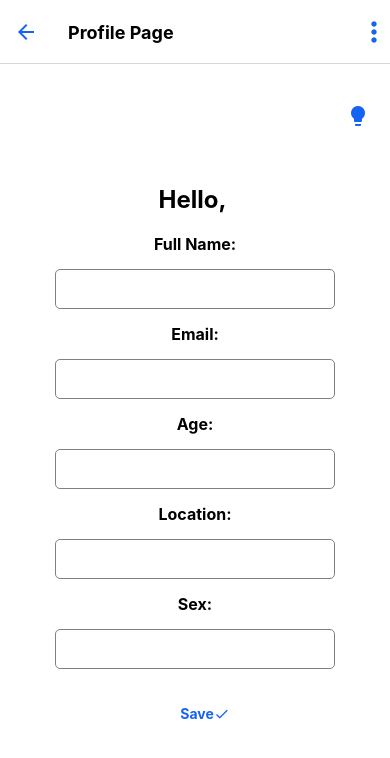
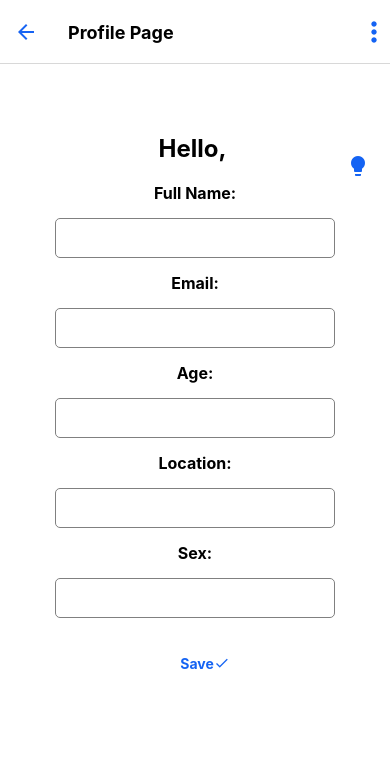
Before and after one commit to TUDublin/code-and-docs-X00164441, a React Native app in the folder fitness-project/: screen /Profile in a window 390 px wide. Shown: the top 758 px of the page. Built offline with nearby package versions, Linux system fonts and the light colour scheme; no server answers.

Commit message:
All input fields now light up when active. UserScreen now wrapped in a ScrollView to prevent keyboard from blocking input fields

```diff
--- a/fitness-project/screens/UserProfile/CalorieTrackerScreen.js
+++ b/fitness-project/screens/UserProfile/CalorieTrackerScreen.js
@@ -9,7 +9,7 @@ import {
 } from "react-native";
 import { DarkModeContext } from "../../DarkModeContext";
 
-const styles = (isDarkMode) =>
+const styles = (isDarkMode, activeInput) =>
   StyleSheet.create({
     container: {
       flex: 1,
@@ -23,9 +23,9 @@ const styles = (isDarkMode) =>
       marginBottom: 20,
       color: isDarkMode ? "white" : "black",
     },
-    input: {
+    inputField: (inputName) => ({
       height: 40,
-      borderColor: "gray",
+      borderColor: activeInput === inputName ? "#1463F3" : "gray",
       borderWidth: 1,
       padding: 10,
       marginVertical: 5,
@@ -33,7 +33,7 @@ const styles = (isDarkMode) =>
       borderRadius: 5,
       backgroundColor: isDarkMode ? "#3b3b3b" : "white",
       color: isDarkMode ? "white" : "black",
-    },
+    }),
     foodItem: {
       borderWidth: 1,
       borderColor: "gray",
@@ -125,11 +125,13 @@ const CalorieTrackerScreen = () => {
     <View style={styles(isDarkMode).container}>
       <Text style={styles(isDarkMode).title}>Nutritional Data</Text>
       <TextInput
-        style={styles(isDarkMode).input}
+        style={styles(isDarkMode, activeInput).inputField("foodInput")}
         onChangeText={setQuery}
         value={query}
         placeholder="Enter food query"
         placeholderTextColor={isDarkMode ? "white" : "black"}
+        onFocus={() => setActiveInput("foodInput")}
+        onBlur={() => setActiveInput(null)}
       />
       <Button title="Search" onPress={fetchNutritionData} />
       <FlatList
--- a/fitness-project/screens/UserProfile/CreateWorkout.js
+++ b/fitness-project/screens/UserProfile/CreateWorkout.js
@@ -15,7 +15,7 @@ import { Switch } from "react-native";
 import { DarkModeContext } from "../../DarkModeContext";
 import { MaterialIcons } from "@expo/vector-icons";
 
-const styles = (isDarkMode) =>
+const styles = (isDarkMode, activeInput) =>
   StyleSheet.create({
     container: {
       flex: 1,
@@ -30,9 +30,9 @@ const styles = (isDarkMode) =>
       fontWeight: "bold",
       color: isDarkMode ? "white" : "black",
     },
-    inputField: {
+    inputField: (inputName) => ({
       height: 40,
-      borderColor: "gray",
+      borderColor: activeInput === inputName ? "#1463F3" : "gray",
       borderWidth: 1,
       padding: 10,
       marginVertical: 5,
@@ -40,7 +40,7 @@ const styles = (isDarkMode) =>
       borderRadius: 5,
       backgroundColor: isDarkMode ? "#3b3b3b" : "white",
       color: isDarkMode ? "white" : "black",
-    },
+    }),
     createWorkoutButton: {
       backgroundColor: isDarkMode ? "#003d99" : "#46C263",
       paddingVertical: 10,
@@ -113,6 +113,7 @@ const CreateWorkout = () => {
   const { isDarkMode } = useContext(DarkModeContext);
   const currentUser = firebase.auth().currentUser;
   const [navmodalVisible, setnavModalVisible] = useState(false);
+  const [activeInput, setActiveInput] = useState(null);
 
   const navigateToDashboard = () => {
     setnavModalVisible(!navmodalVisible);
@@ -294,9 +295,11 @@ const CreateWorkout = () => {
       <ModalMenu />
       <Text style={styles(isDarkMode).field}>Workout Name:</Text>
       <TextInput
-        style={styles(isDarkMode).inputField}
+        style={styles(isDarkMode, activeInput).inputField("workoutName")}
         value={workoutName}
         onChangeText={setWorkoutName}
+        onFocus={() => setActiveInput("workoutName")}
+        onBlur={() => setActiveInput(null)}
       />
       <Text style={styles(isDarkMode).field}>Exercises:</Text>
       <ScrollView>
@@ -316,7 +319,6 @@ const CreateWorkout = () => {
       >
         <Text style={styles(isDarkMode).buttonText}>Create Workout</Text>
       </TouchableOpacity>
-
     </SafeAreaView>
   );
 };
--- a/fitness-project/screens/UserProfile/EditWorkout.js
+++ b/fitness-project/screens/UserProfile/EditWorkout.js
@@ -16,7 +16,7 @@ import { Switch } from "react-native";
 import { DarkModeContext } from "../../DarkModeContext";
 import { MaterialIcons } from "@expo/vector-icons";
 
-const styles = (isDarkMode) =>
+const styles = (isDarkMode, activeInput) =>
   StyleSheet.create({
     container: {
       flex: 1,
@@ -31,9 +31,9 @@ const styles = (isDarkMode) =>
       fontWeight: "bold",
       color: isDarkMode ? "white" : "black",
     },
-    inputField: {
+    inputField: (inputName) => ({
       height: 40,
-      borderColor: "gray",
+      borderColor: activeInput === inputName ? "#1463F3" : "gray",
       borderWidth: 1,
       padding: 10,
       marginVertical: 5,
@@ -41,7 +41,7 @@ const styles = (isDarkMode) =>
       borderRadius: 5,
       backgroundColor: isDarkMode ? "#3b3b3b" : "white",
       color: isDarkMode ? "white" : "black",
-    },
+    }),
     updateWorkoutButton: {
       backgroundColor: isDarkMode ? "#003d99" : "#46C263",
       paddingVertical: 10,
@@ -114,6 +114,7 @@ const EditWorkout = ({ route, navigation }) => {
   const [selectedExercises, setSelectedExercises] = useState({});
   const { isDarkMode } = useContext(DarkModeContext);
   const [navmodalVisible, setnavModalVisible] = useState(false);
+  const [activeInput, setActiveInput] = useState(null);
 
   const navigateToDashboard = () => {
     setnavModalVisible(!navmodalVisible);
@@ -359,9 +360,11 @@ const EditWorkout = ({ route, navigation }) => {
       <ModalMenu />
       <Text style={styles(isDarkMode).field}>Workout Name:</Text>
       <TextInput
-        style={styles(isDarkMode).inputField}
+        style={styles(isDarkMode, activeInput).inputField("workoutName")}
         value={workoutName}
         onChangeText={setWorkoutName}
+        onFocus={() => setActiveInput("workoutName")}
+        onBlur={() => setActiveInput(null)}
       />
       <Text style={styles(isDarkMode).field}>Exercises:</Text>
       <ScrollView>
--- a/fitness-project/screens/UserProfile/UserExercises.js
+++ b/fitness-project/screens/UserProfile/UserExercises.js
@@ -13,7 +13,7 @@ import { useNavigation } from "@react-navigation/native";
 import { DarkModeContext } from "../../DarkModeContext";
 import { MaterialIcons } from "@expo/vector-icons";
 
-const styles = (isDarkMode) =>
+const styles = (isDarkMode, activeInput) =>
   StyleSheet.create({
     container: {
       flex: 1,
@@ -28,9 +28,9 @@ const styles = (isDarkMode) =>
       fontWeight: "bold",
       color: isDarkMode ? "white" : "black",
     },
-    inputField: {
+    inputField: (inputName) => ({
       height: 40,
-      borderColor: "gray",
+      borderColor: activeInput === inputName ? "#1463F3" : "gray",
       borderWidth: 1,
       padding: 10,
       marginVertical: 5,
@@ -38,7 +38,7 @@ const styles = (isDarkMode) =>
       borderRadius: 5,
       backgroundColor: isDarkMode ? "#3b3b3b" : "white",
       color: isDarkMode ? "white" : "black",
-    },
+    }),
     addExercisesButton: {
       backgroundColor: isDarkMode ? "#003d99" : "#46C263",
       paddingVertical: 10,
@@ -120,6 +120,7 @@ export default function UserWorkouts() {
   const navigation = useNavigation();
   const { isDarkMode } = useContext(DarkModeContext);
   const [navmodalVisible, setnavModalVisible] = useState(false);
+  const [activeInput, setActiveInput] = useState(null);
 
   const navigateToDashboard = () => {
     setnavModalVisible(!navmodalVisible);
@@ -266,21 +267,27 @@ export default function UserWorkouts() {
       <ModalMenu />
       <Text style={styles(isDarkMode).field}>Exercise Name:</Text>
       <TextInput
-        style={styles(isDarkMode).inputField}
+        style={styles(isDarkMode, activeInput).inputField("exerciseName")}
         value={name}
         onChangeText={setName}
+        onFocus={() => setActiveInput("exerciseName")}
+        onBlur={() => setActiveInput(null)}
       />
       <Text style={styles(isDarkMode).field}>Body Part:</Text>
       <TextInput
-        style={styles(isDarkMode).inputField}
+        style={styles(isDarkMode, activeInput).inputField("bodyPart")}
         value={bodyPart}
         onChangeText={setBodyPart}
+        onFocus={() => setActiveInput("bodyPart")}
+        onBlur={() => setActiveInput(null)}
       />
       <Text style={styles(isDarkMode).field}>Image URL:</Text>
       <TextInput
-        style={styles(isDarkMode).inputField}
+        style={styles(isDarkMode, activeInput).inputField("imageURL")}
         value={imageUrl}
         onChangeText={setImageUrl}
+        onFocus={() => setActiveInput("imageURL")}
+        onBlur={() => setActiveInput(null)}
       />
       <TouchableOpacity style={styles(isDarkMode).addExercisesButton} onPress={addExercise}>
         <Text style={styles(isDarkMode).buttonText}>Add Exercise</Text>
--- a/fitness-project/screens/UserProfile/UserScreen.js
+++ b/fitness-project/screens/UserProfile/UserScreen.js
@@ -5,6 +5,7 @@ import {
   TouchableOpacity,
   View,
   SafeAreaView,
+  ScrollView,
   Alert,
   Modal,
 } from "react-native";
@@ -16,6 +17,10 @@ import { MaterialIcons } from "@expo/vector-icons";
 
 const styles = (isDarkMode, activeInput) =>
   StyleSheet.create({
+    scrollcontainer: {
+      paddingTop: 50,
+      backgroundColor: isDarkMode ? "#1c1c1c" : "white",
+    },
     container: {
       flex: 1,
       alignItems: "center",
@@ -457,6 +462,7 @@ export default function UserScreen() {
   };
 
   return (
+  <ScrollView style={styles(isDarkMode).scrollcontainer}>
     <SafeAreaView style={styles(isDarkMode).container}>
         <ModalMenu />
         {darkModeButton}
@@ -514,5 +520,6 @@ export default function UserScreen() {
           />
         </TouchableOpacity>
     </SafeAreaView>
+  </ScrollView>
   );
 }
```
Lines whose indentation alone changed are shown as unchanged.
